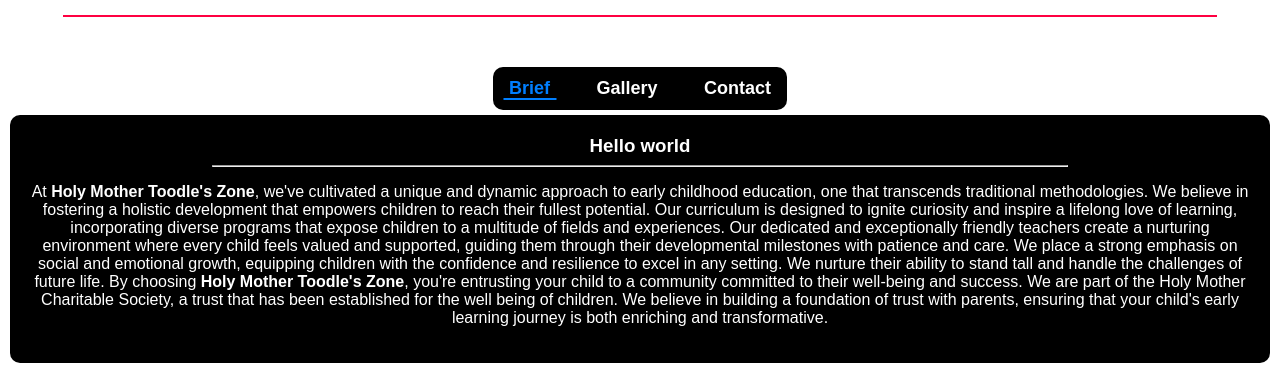
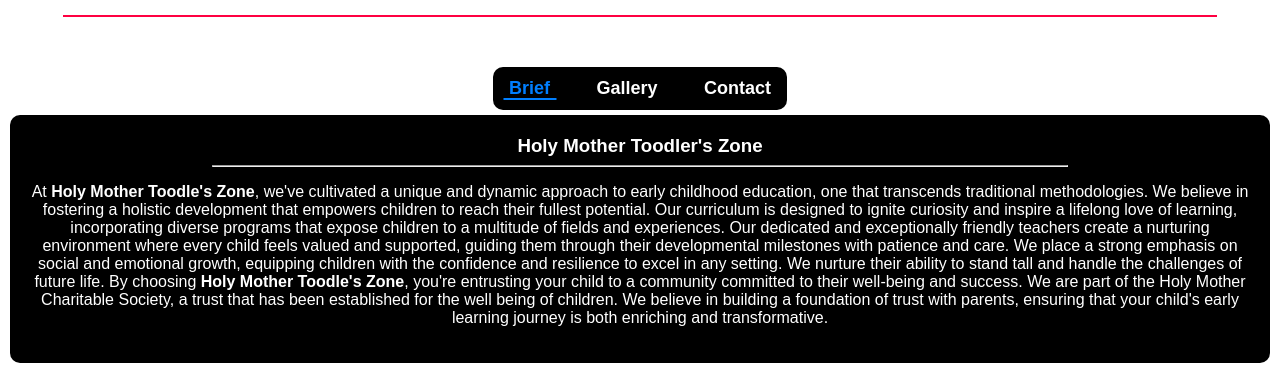
Before and after one commit to kprojectsweb/hmpsite, a plain HTML site: page index.html in a window 1280 px wide. Shown: the part 864-1232 px from the top of the page. Drawn offline with Linux system fonts and the light colour scheme; a web font is replaced by a local one.

Commit message:
Update index.html

```diff
--- a/index.html
+++ b/index.html
@@ -62,7 +62,7 @@
         <button class="navmenu" id="contact"><b>Contact</b></button>
     </div>
     <div id="content">
-        <h3>Hello world</h3>
+        <h3>Holy Mother Toodler's Zone</h3>
         <hr width="70%">
         <p>At <strong>Holy Mother Toodle's Zone</strong>, we've cultivated a unique and dynamic approach to early childhood education, one that transcends traditional methodologies. We believe in fostering a holistic development that empowers children to reach their fullest potential. Our curriculum is designed to ignite curiosity and inspire a lifelong love of learning, incorporating diverse programs that expose children to a multitude of fields and experiences. Our dedicated and exceptionally friendly teachers create a nurturing environment where every child feels valued and supported, guiding them through their developmental milestones with patience and care. We place a strong emphasis on social and emotional growth, equipping children with the confidence and resilience to excel in any setting. We nurture their ability to stand tall and handle the challenges of future life. By choosing <strong>Holy Mother Toodle's Zone</strong>, you're entrusting your child to a community committed to their well-being and success. We are part of the Holy Mother Charitable Society, a trust that has been established for the well being of children. We believe in building a foundation of trust with parents, ensuring that your child's early learning journey is both enriching and transformative.</p>
     </div>
```
